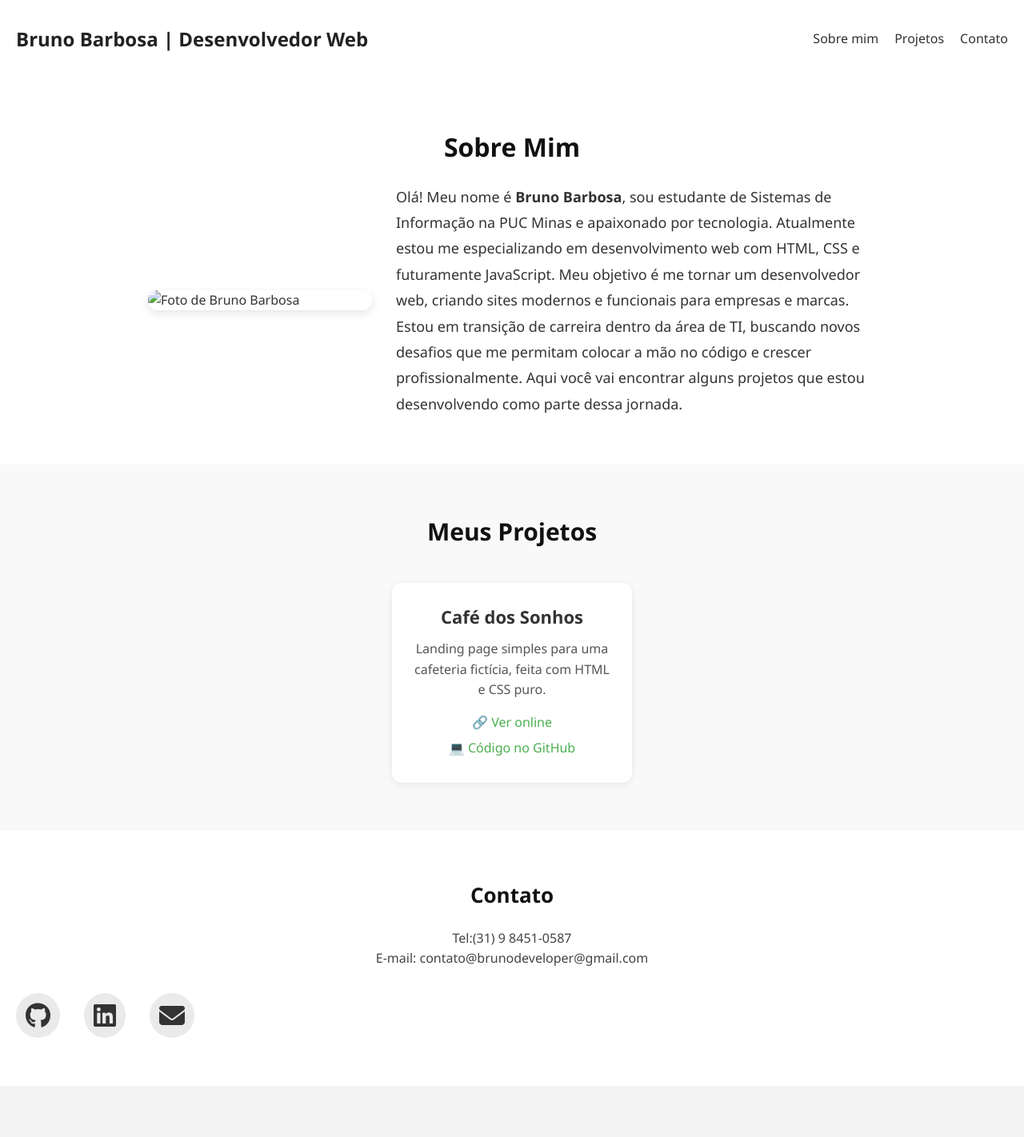
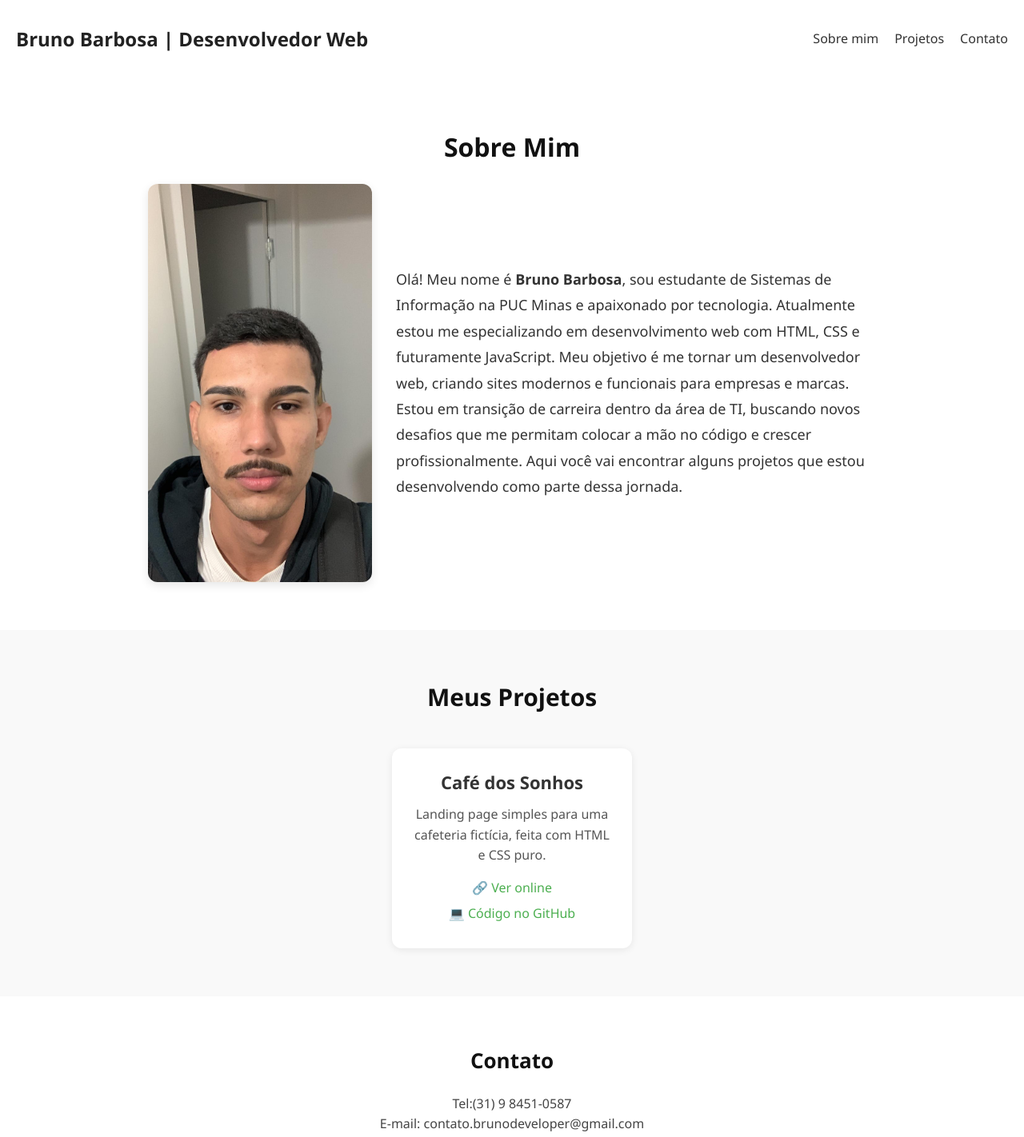
Before and after one commit to coderBrunobs/portfolio-bruno-barbosa, a plain HTML site: page index.html in a window 1280 px wide. Shown: the top 1422 px of the page at 80% size. Before the commit the page ends 1358 px from the top, so only its background shows below. Drawn offline with Linux system fonts and the light colour scheme.

Commit message:
Adição de foto, e correção da seção contato.

```diff
--- a/index.html
+++ b/index.html
@@ -29,7 +29,7 @@
             <section id="sobre-mim">
                 <h2>Sobre Mim</h2>
                     <div class="sobre-container">
-                        <img src="sua-foto.jpg" alt="Foto de Bruno Barbosa" class="foto-perfil">
+                        <img src="img/bruno.jpg" alt="Foto de Bruno Barbosa" class="foto-perfil">
                             <div class="texto-sobre">
                                 <p>Olá! Meu nome é <strong>Bruno Barbosa</strong>, sou estudante de Sistemas de Informação na PUC Minas e apaixonado por tecnologia. Atualmente estou me especializando em desenvolvimento web com HTML, CSS e futuramente JavaScript. Meu objetivo é me tornar um desenvolvedor web, criando sites modernos e funcionais para empresas e marcas.</p>
                                 <p>Estou em transição de carreira dentro da área de TI, buscando novos desafios que me permitam colocar a mão no código e crescer profissionalmente. Aqui você vai encontrar alguns projetos que estou desenvolvendo como parte dessa jornada.</p>
@@ -53,7 +53,7 @@
 
         <div class="contact-section" id="contato">
             <h3>Contato</h3>
-            <p>Tel:(31) 9 8451-0587<br>E-mail: contato@brunodeveloper@gmail.com<br></p>
+            <p>Tel:(31) 9 8451-0587<br>E-mail: contato.brunodeveloper@gmail.com<br></p>
             <div class="social-icons">
                 <a href="https://github.com/coderBrunobs" target="_blank" class="icon github"><i class="fab fa-github"></i></a>
                 <a href="https://linkedin.com/in/seu-usuario" target="_blank" class="icon linkedin"><i class="fab fa-linkedin"></i></a>
```
Also changed, not shown: img/bruno.jpg (added).
